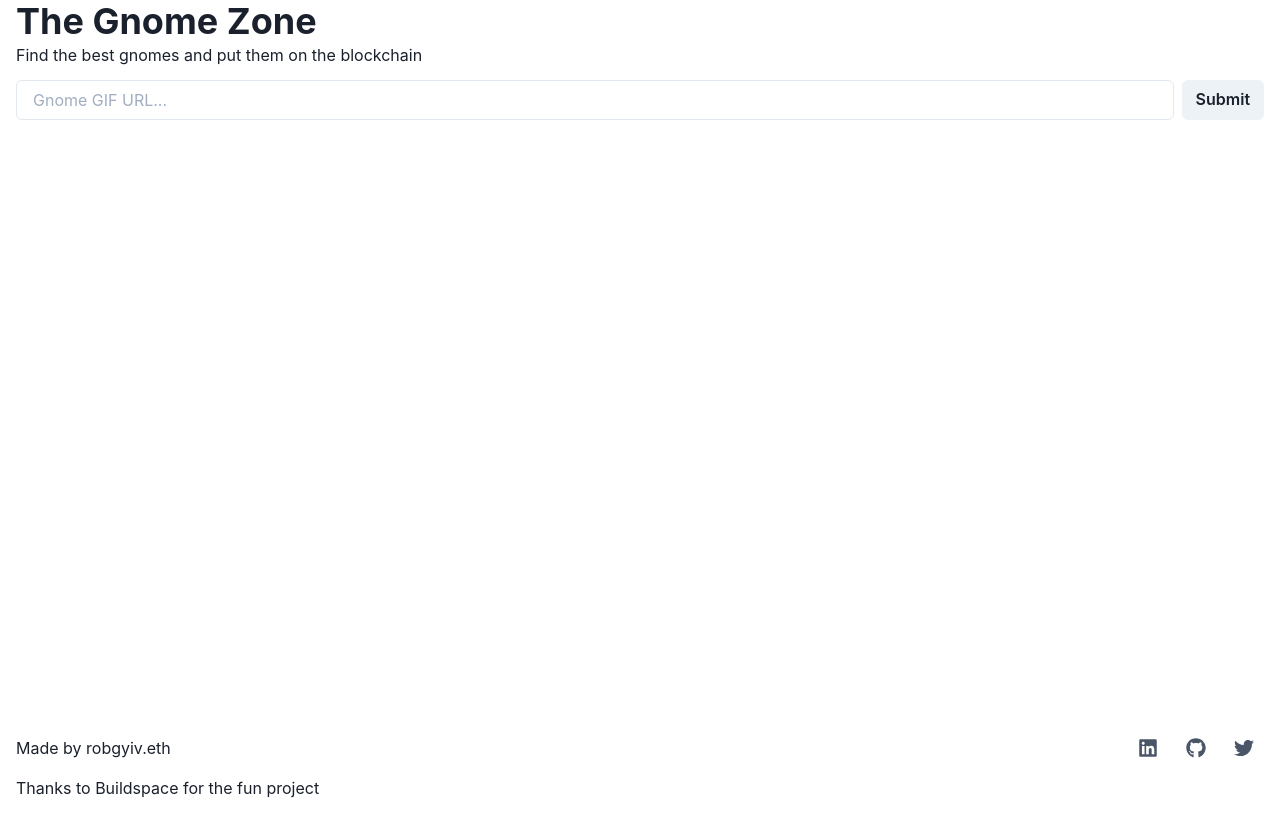
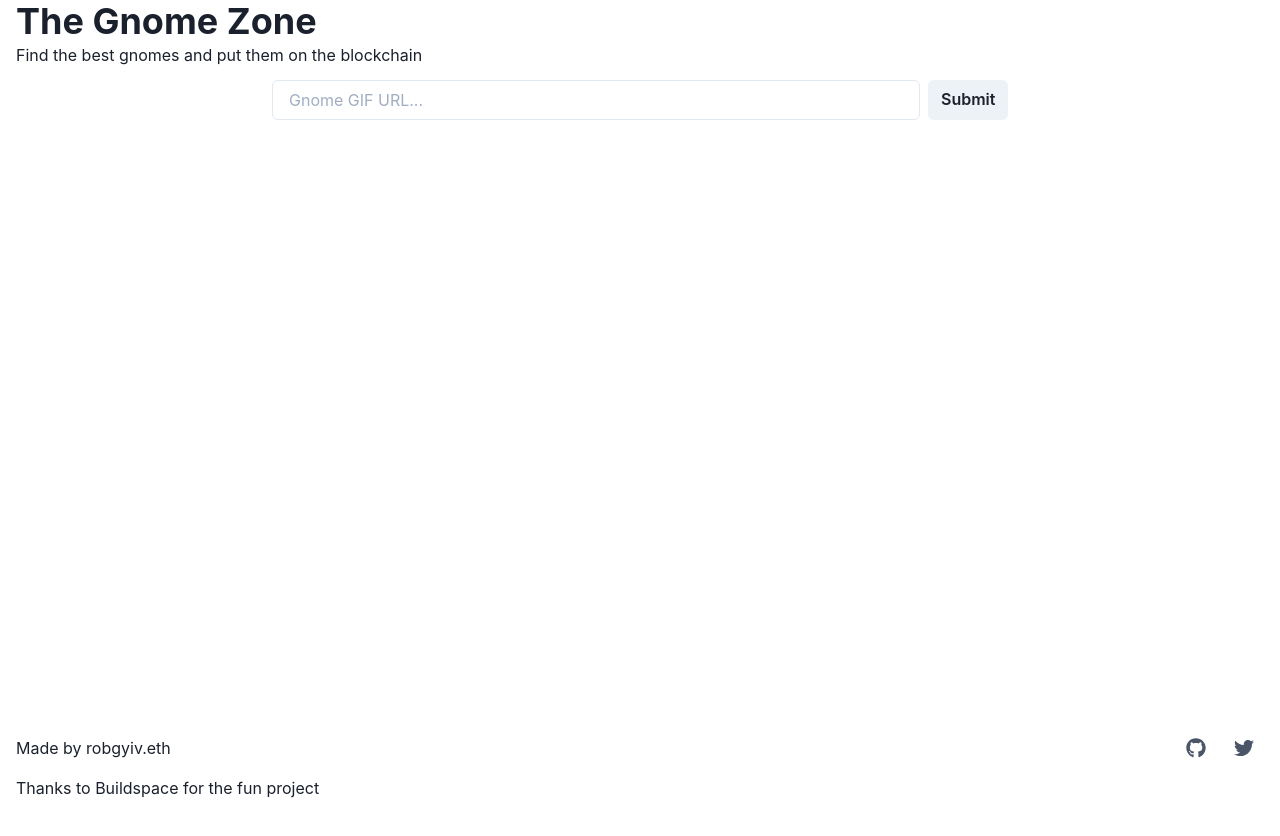
Before and after one commit to robgyiv/gnome-zone-react, a Next.js app: page / in a window 1280 px wide. Shown: the top 836 px of the page. Built offline with nearby package versions, Linux system fonts and the light colour scheme; what @project-serum/anchor, @solana/web3.js would draw is missing.

Commit message:
Add upvotes, clean up

```diff
--- a/components/footer/index.js
+++ b/components/footer/index.js
@@ -1,4 +1,13 @@
-import { Box, Container, GridItem, Text, Stack, IconButton, ButtonGroup } from '@chakra-ui/react';
+import {
+  Box,
+  Container,
+  GridItem,
+  Link,
+  Text,
+  Stack,
+  IconButton,
+  ButtonGroup,
+} from '@chakra-ui/react';
 import { FaGithub, FaLinkedin, FaTwitter } from 'react-icons/fa';
 
 export default function Footer() {
@@ -9,24 +18,27 @@ export default function Footer() {
         <Box as="footer" role="contentinfo" mx="auto" py="12">
           <Stack>
             <Stack direction="row" spacing="4" align="center" justify="space-between">
-              <Text>Made by robgyiv.eth</Text>
+              <Text>
+                Made by{' '}
+                <Link href="https://robbie.computer" isExternal>
+                  robgyiv.eth
+                </Link>
+              </Text>
               <ButtonGroup variant="ghost" color="gray.600">
                 <IconButton
                   as="a"
-                  href="#"
-                  aria-label="LinkedIn"
-                  icon={<FaLinkedin fontSize="20px" />}
-                />
-                <IconButton
-                  as="a"
-                  href="#"
+                  href="https://github.com/robgyiv"
                   aria-label="GitHub"
+                  rel="noopen noreferrer"
+                  target="_blank"
                   icon={<FaGithub fontSize="20px" />}
                 />
                 <IconButton
                   as="a"
-                  href="#"
+                  href="https://twitter.com/robgyiv"
                   aria-label="Twitter"
+                  rel="noopen noreferrer"
+                  target="_blank"
                   icon={<FaTwitter fontSize="20px" />}
                 />
               </ButtonGroup>
--- a/components/gallery/index.js
+++ b/components/gallery/index.js
@@ -2,14 +2,23 @@ import { Container, Box, Grid, GridItem } from '@chakra-ui/react';
 
 import Item from '../item';
 
-export default function Gallery({ gifList }) {
+export default function Gallery({ gifList, upvoteGif }) {
   return (
     <Container maxW="container.xl">
       <GridItem rowStart={3} rowEnd={3}>
         <Box width={'70vw'}>
           <Grid templateColumns={'repeat(4, 1fr)'} templateRows={'auto'} gridGap={'2rem'}>
             {gifList.length > 0 &&
-              gifList.map((item, index) => <Item key={index} url={item.gifLink} alt={item} />)}
+              gifList.map((item, index) => (
+                <Item
+                  key={index}
+                  index={index}
+                  item={item}
+                  url={item.gifLink}
+                  alt={item}
+                  upvoteGif={upvoteGif}
+                />
+              ))}
           </Grid>
         </Box>
       </GridItem>
--- a/components/item/index.js
+++ b/components/item/index.js
@@ -1,13 +1,13 @@
-import { Box, Image, Text } from '@chakra-ui/react';
+import { Center, Badge, Box, Button, Flex, Image } from '@chakra-ui/react';
 
-export default function Item({ url, item }) {
-  console.log('!!!', item, url);
+export default function Item({ index, url, item, upvoteGif }) {
   return (
-    <>
-      <Box>
-        <Image src={url} alt={item} />
-        <Text>I am a gnome</Text>
-      </Box>
-    </>
+    <Flex flexDirection="column">
+      <Center>
+        <Badge>{item.votes} upgnomes</Badge>
+      </Center>
+      <Image src={url} alt={item} />
+      <Button onClick={() => upvoteGif(index)}>+Upgnome+</Button>
+    </Flex>
   );
 }
--- a/components/submit/index.js
+++ b/components/submit/index.js
@@ -49,6 +49,12 @@ export default function Submit({
   const showButton = () => {
     if (gifList !== null) {
       return (
+        <form
+          onSubmit={(e) => {
+            e.preventDefault();
+            sendGif();
+          }}
+        >
           <Stack direction={'row'}>
             <Input
               placeholder={'Gnome GIF URL...'}
@@ -68,6 +74,7 @@ export default function Submit({
               Submit
             </Button>
           </Stack>
+        </form>
       );
     } else {
       return (
@@ -87,7 +94,7 @@ export default function Submit({
   };
 
   return (
-    <Container maxW="container.xl">
+    <Container maxW="container.md">
       <GridItem rowStart={2} rowEnd={2}>
         <Box id="fun" maxW={'100%'}>
           {showButton()}
--- a/pages/index.js
+++ b/pages/index.js
@@ -2,7 +2,7 @@ import { useEffect, useState } from 'react';
 import Head from 'next/head';
 import { Connection, PublicKey, clusterApiUrl } from '@solana/web3.js';
 import { Program, Provider, web3 } from '@project-serum/anchor';
-import { Grid, useToast } from '@chakra-ui/react';
+import { Grid } from '@chakra-ui/react';
 
 import Header from '../components/header';
 import Submit from '../components/submit';
@@ -106,8 +106,8 @@ export default function Home() {
     try {
       if (gifList.length > 0) {
         const provider = getProvider();
-        const program = getProgram();
-        await program.rpc.updateItem(gifIndex, {
+        const program = new Program(idl, programID, provider);
+        await program.rpc.upvoteItem(gifIndex, {
           accounts: {
             baseAccount: baseAccount.publicKey,
           },
@@ -115,7 +115,7 @@ export default function Home() {
         await getGifList();
       }
     } catch (e) {
-      console.log('Error upvoting gnome', gifIndex);
+      console.log('Error upvoting gnome', gifIndex, e);
     }
   };
 
@@ -166,7 +166,7 @@ export default function Home() {
           getGifList={getGifList}
         />
 
-        <Gallery gifList={gifList} />
+        <Gallery gifList={gifList} upvoteGif={upvoteGif} />
 
         <Footer />
       </Grid>
```
Lines whose indentation alone changed are shown as unchanged.
